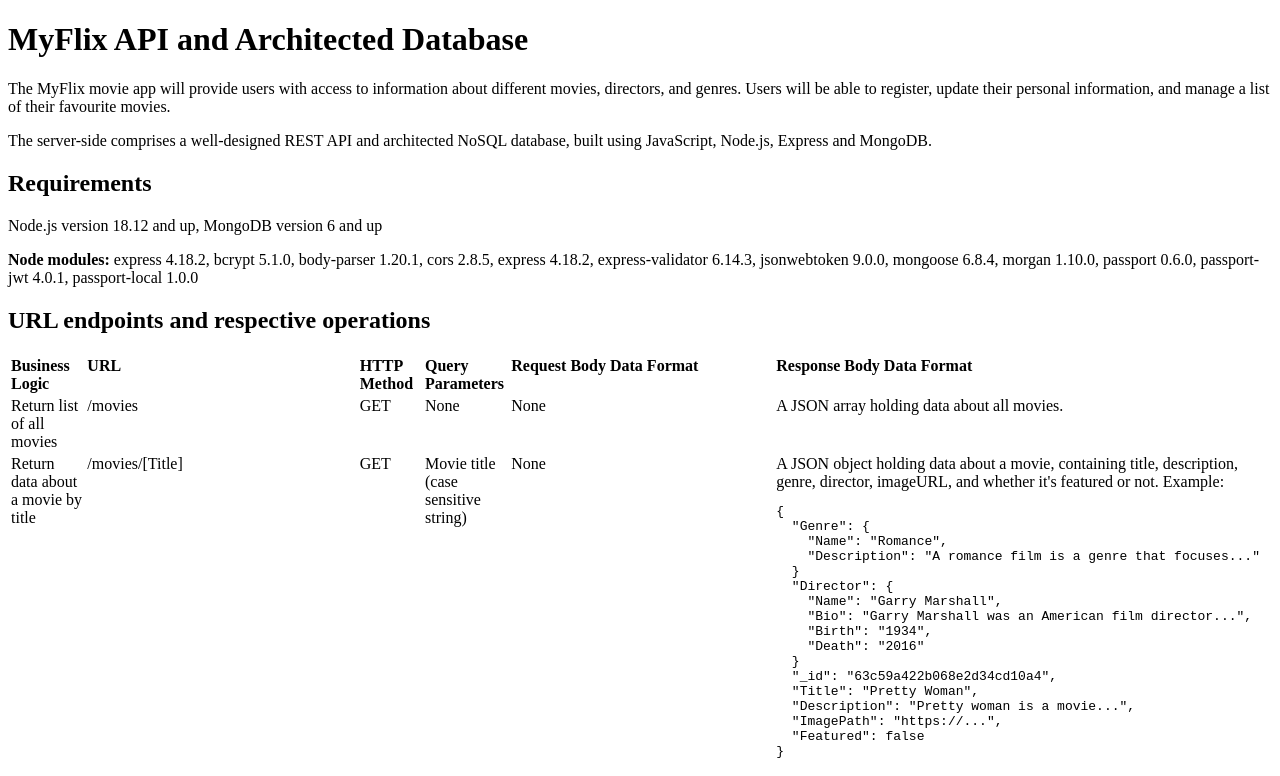
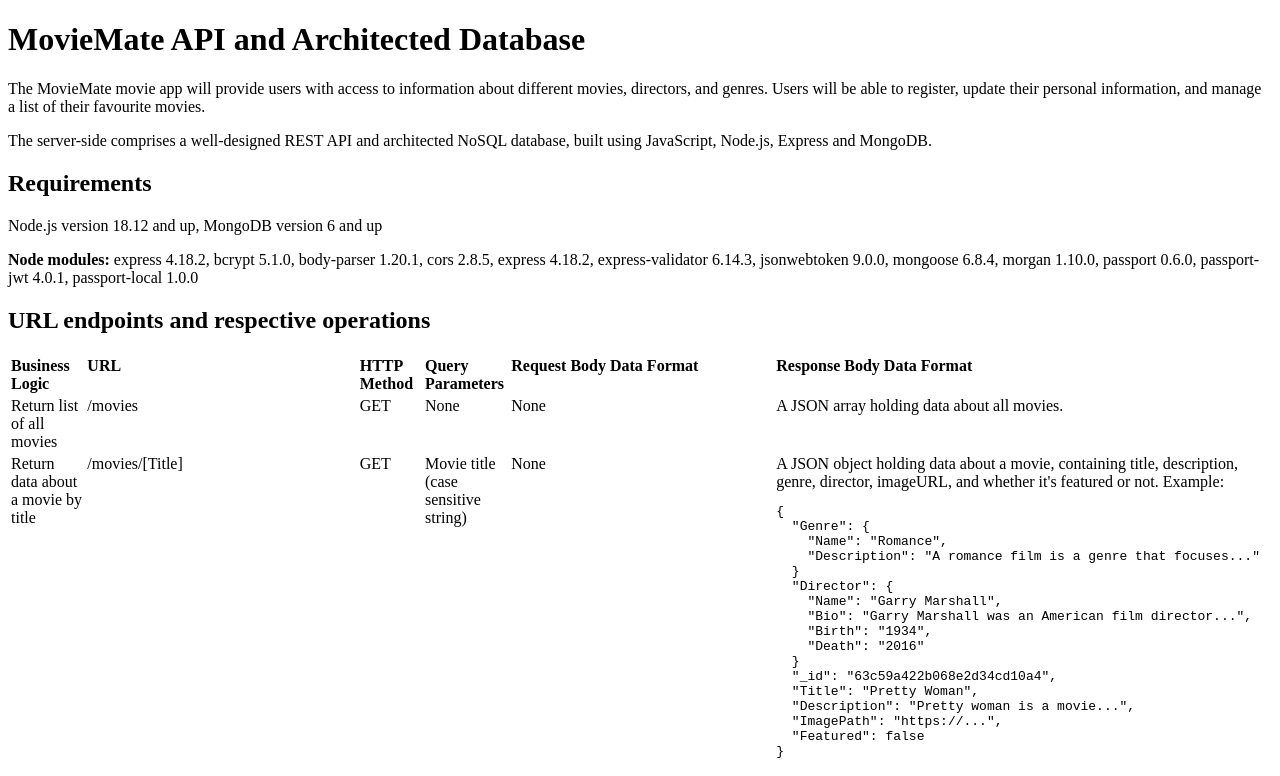
Before and after one commit to ElenaUJ/MovieMate-backend, a website: page public/documentation.html in a window 1280 px wide. Shown: the top 776 px of the page. Drawn offline with Linux system fonts and the light colour scheme.

Commit message:
Changed app name from MyFlix to MovieMater

```diff
--- a/public/documentation.html
+++ b/public/documentation.html
@@ -3,16 +3,16 @@
   <head>
     <meta charset="utf-8" />
     <meta name="viewport" content="width=device-width, initial-scale=1" />
-    <title>MyFlix API Documentation</title>
+    <title>MovieMate API Documentation</title>
     <link rel="stylesheet" href="styles.css" type="text/css" />
   </head>
   <body>
-    <h1>MyFlix API and Architected Database</h1>
+    <h1>MovieMate API and Architected Database</h1>
     <p>
-      The MyFlix movie app will provide users with access to information about
-      different movies, directors, and genres. Users will be able to register,
-      update their personal information, and manage a list of their favourite
-      movies.
+      The MovieMate movie app will provide users with access to information
+      about different movies, directors, and genres. Users will be able to
+      register, update their personal information, and manage a list of their
+      favourite movies.
     </p>
     <p>
       The server-side comprises a well-designed REST API and architected NoSQL
```
Also changed, not shown: README.md.
